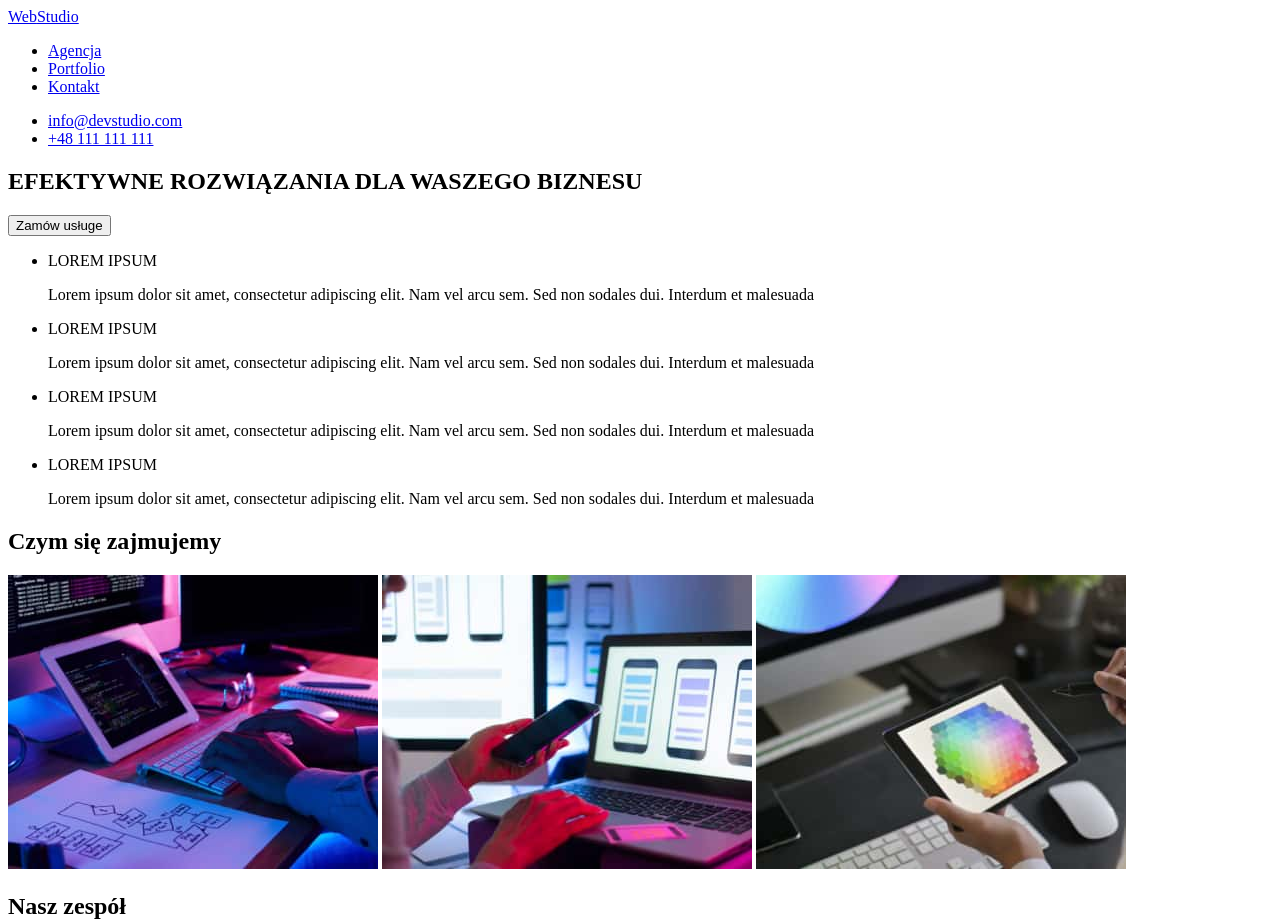
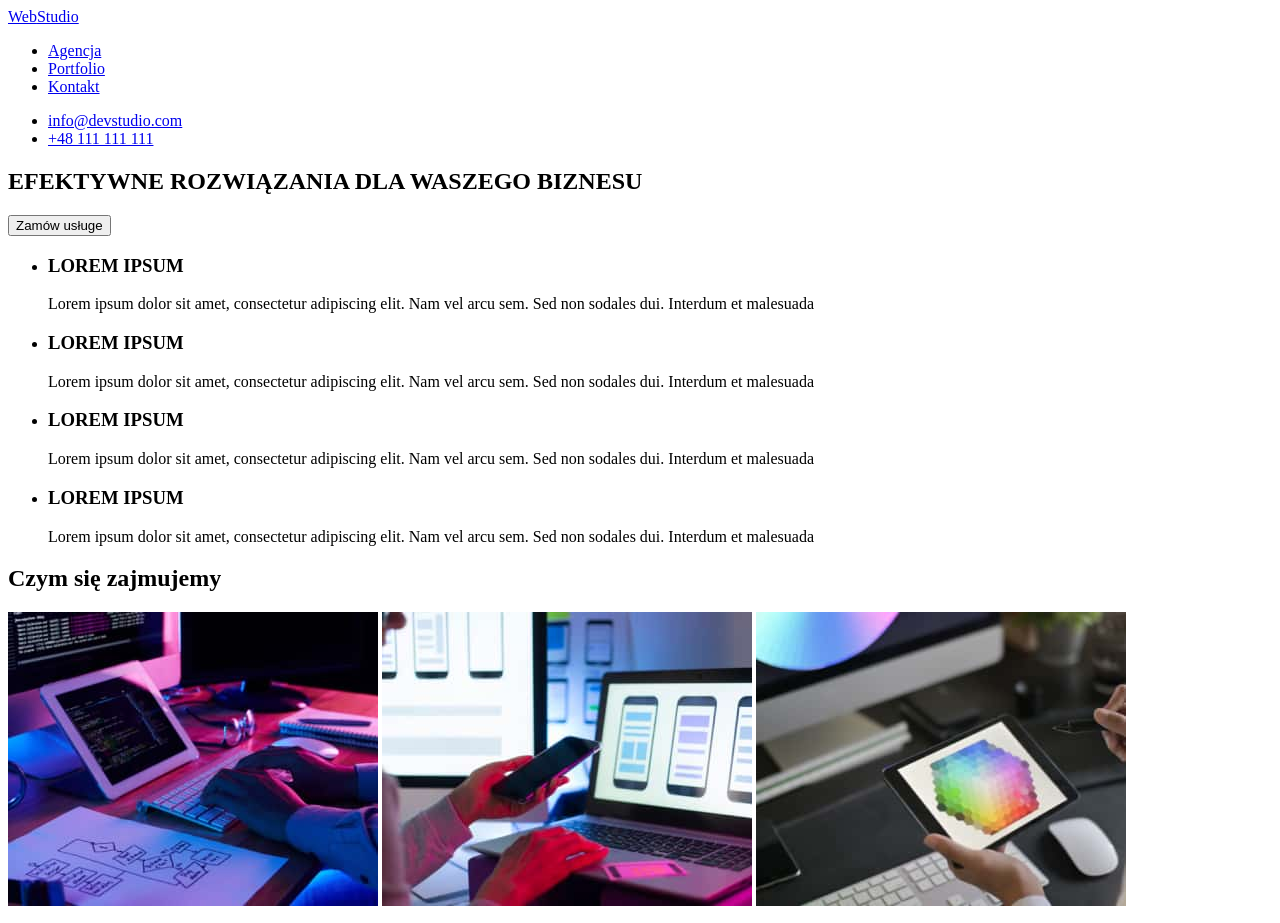
Before and after one commit to MartaGrzelak/-goit-markup-hw-01, a plain HTML site: page index.html in a window 1280 px wide. Shown: the top 923 px of the page. Drawn offline with Linux system fonts and the light colour scheme.

Commit message:
changing p to h3 in main

```diff
--- a/index.html
+++ b/index.html
@@ -36,28 +36,28 @@
       <section>
         <ul>
           <li>
-            <p>LOREM IPSUM</p>
+            <h3>LOREM IPSUM</h3>
             <p>
               Lorem ipsum dolor sit amet, consectetur adipiscing elit. Nam vel
               arcu sem. Sed non sodales dui. Interdum et malesuada
             </p>
           </li>
           <li>
-            <p>LOREM IPSUM</p>
+            <h3>LOREM IPSUM</h3>
             <p>
               Lorem ipsum dolor sit amet, consectetur adipiscing elit. Nam vel
               arcu sem. Sed non sodales dui. Interdum et malesuada
             </p>
           </li>
           <li>
-            <p>LOREM IPSUM</p>
+            <h3>LOREM IPSUM</h3>
             <p>
               Lorem ipsum dolor sit amet, consectetur adipiscing elit. Nam vel
               arcu sem. Sed non sodales dui. Interdum et malesuada
             </p>
           </li>
           <li>
-            <p>LOREM IPSUM</p>
+            <h3>LOREM IPSUM</h3>
             <p>
               Lorem ipsum dolor sit amet, consectetur adipiscing elit. Nam vel
               arcu sem. Sed non sodales dui. Interdum et malesuada
```
